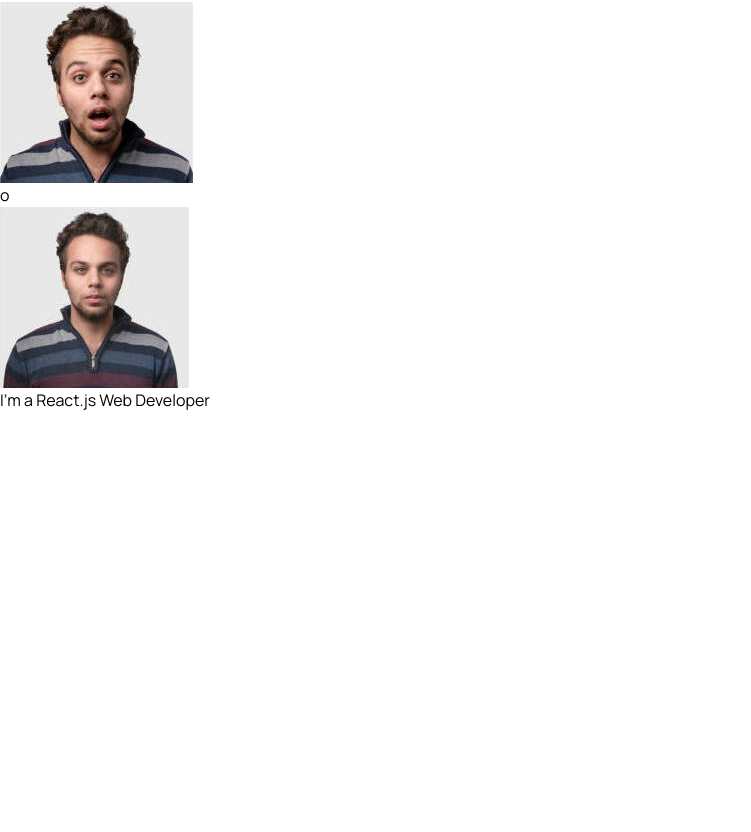
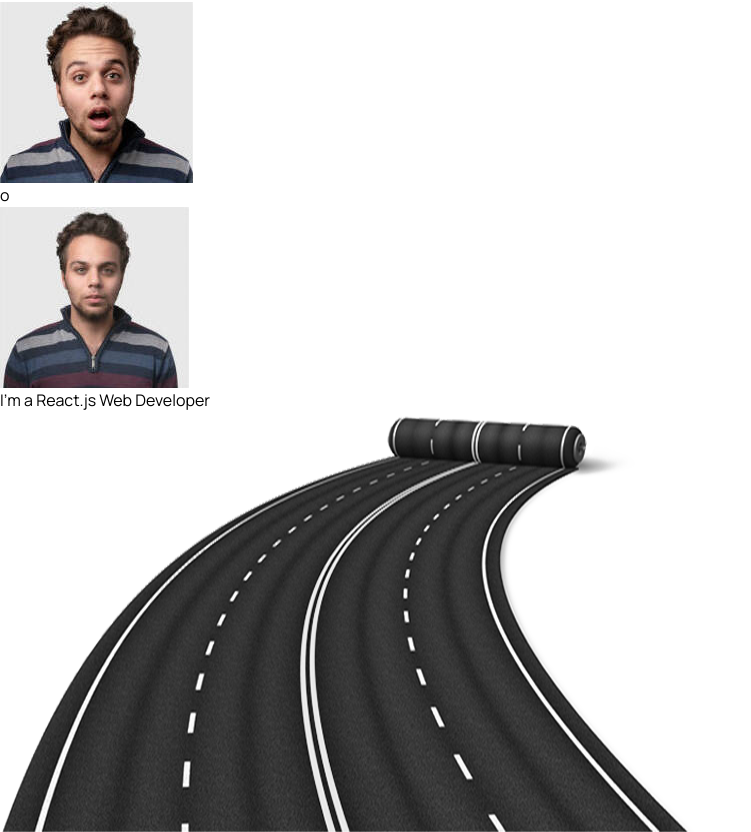
Before and after one commit to Mrinmoy03/PORTFOLIO-WEBSITE, a React (Vite) app: page / in a window 1280 px wide. Shown: the part 683-1515 px from the top of the page, without its empty margins (0-751 px from the left). Before the commit the page ends 1095 px from the top, so only its background shows below. Built offline with nearby package versions, Linux system fonts and the light colour scheme.

Commit message:
Add files via upload

```diff
--- a/src/components/Hero.jsx
+++ b/src/components/Hero.jsx
@@ -19,7 +19,7 @@ const Hero = () => {
     return () => clearInterval(interval);
   },[])
   return (
-    <div className="w-full h-screen flex flex-col justify-center items-center">
+    <div className="w-full h-screen flex flex-col justify-center items-center isolate">
       <Navbar />
       <div className="flex flex-col md:items-center items-start xl:gap-y-10 gap-y-3 xl:mb-0 md:mb-20 mb-0">
         <h1 className="flex flex-col xl:space-y-8 md:space-y-4 space-y-2 xl:text-6xl md:text-4xl text-3xl md:font-normal font-bolder text-yellow-500">
@@ -40,13 +40,20 @@ const Hero = () => {
               </span>
             ))}
           </span>
-          <span className="xl:text-6xl md:text-4xl text-2xl tracking-wider xl:py-4 py-2">
-            I'm <span className={`inline-block xl:w-[380px] md:w-[240px] w-[160px] lg:ml-6 ml-2 font-extrabold transform origin-left transition-transform  duration-300 ease-out ${isRotating ? 'rotate-[100deg] ': 'rotate-0'}`}>{currentText}</span> {' '} Web Developer
+          <span className="xl:text-6xl md:text-4xl text-2xl tracking-wider xl:py-4 py-2 overflow-hidden">
+            I'm {' '}<span className={`inline-block xl:w-[380px] md:w-[240px] w-[160px] lg:ml-6 ml-2 font-extrabold transform origin-left transition-transform  duration-300 ease-out ${isRotating ? 'rotate-[100deg] ': 'rotate-0'}`}>{currentText}</span> {' '} Web Developer
           </span>
         </h1>
+        < div className="lg:w-[600px] md:w-[500px] w-[350px] absolute left-1/2 -translate-x-1/2 -z-10">
+      <img src="images/road.png" alt="road image" className="w-full mx-auto" />
       </div>
+      </div>
+
     </div>
   );
 };
 
 export default Hero;
+
+
+// 59.14
```
